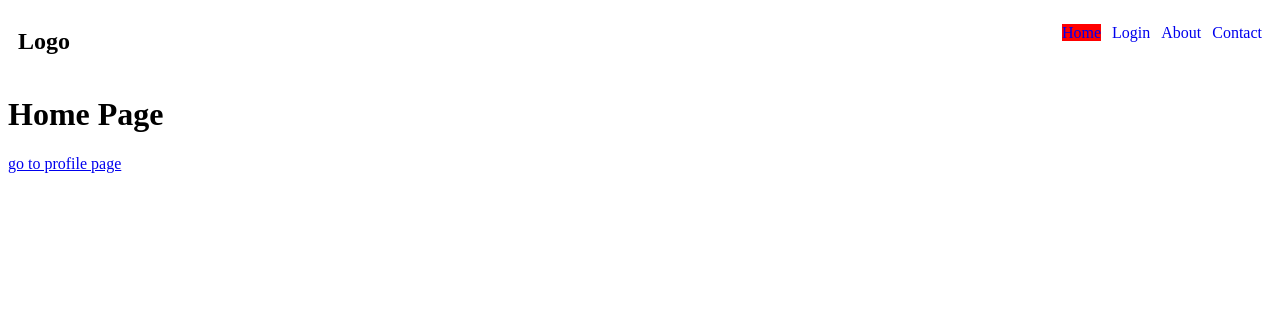
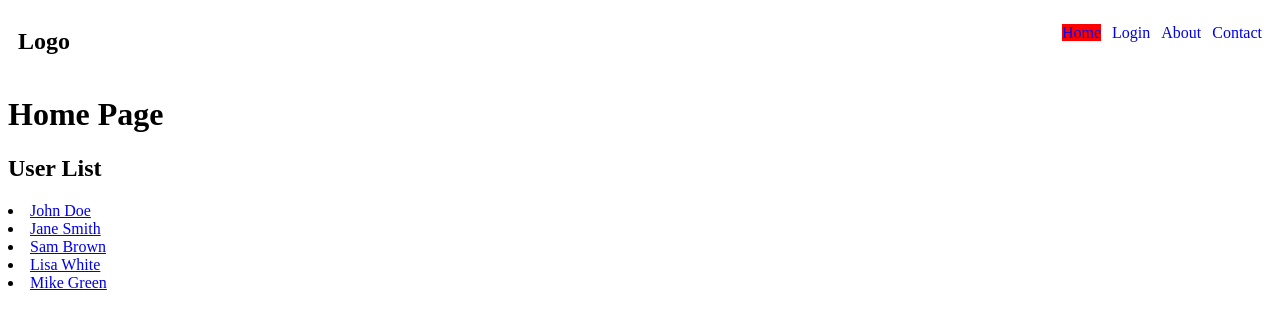
Before and after one commit to DevoScientist/Angular-Routing, an Angular app: page / in a window 1280 px wide. Shown: the top 326 px of the page. Built offline with nearby package versions, Linux system fonts and the light colour scheme.

Commit message:
completed all 3 methods of passing data from one page to other.&& Dynamic Routing concept

```diff
--- a/src/app/app.routes.ts
+++ b/src/app/app.routes.ts
@@ -5,13 +5,15 @@ import { ContactComponent } from './contact/contact.component';
 import { HomeComponent } from './home/home.component';
 import { PageNotFoundComponent } from './page-not-found/page-not-found.component';
 import { ProfileComponent } from './profile/profile.component';
+import { UserComponent } from './user/user.component';
 
 export const routes: Routes = [
     {path:'about', component:AboutComponent},
     {path:'login', component:LoginComponent},
     {path:'contact', component:ContactComponent},
     {path:'',component:HomeComponent},
-    {path:'profile',component:ProfileComponent},
+    {path:'profile',component:ProfileComponent, data:{name:"Virat Kohli"}},
+    {path:'user/:id/:name',component:UserComponent},
     {path:'**',component:PageNotFoundComponent} // ' ** ' :  is wildcard routing...
                                                 // always must be at bottom...
 ];
--- a/src/app/home/home.component.html
+++ b/src/app/home/home.component.html
@@ -1,6 +1,16 @@
 <h1>Home Page</h1>
 
-<a [routerLink]="['profile', {name:'Varun'}]">go to profile page</a>
+<!-- <a [routerLink]="['profile', {name:'Varun'}]">go to profile page</a> -->
 
 <!-- Method - 2 -->
  <!-- <button (click)="goToProfile()">Go to Profile Page</button> -->
+
+ <!-- Method 3 -->
+
+ <!-- <a routerLink="profile">go to profile page</a> -->
+
+ <h2>User List</h2>
+
+ @for (user of users; track user.id) {
+    <li><a routerLink="user/{{user.id}}/{{user.name}}">{{user.name}}</a></li>
+ }
--- a/src/app/home/home.component.ts
+++ b/src/app/home/home.component.ts
@@ -10,10 +10,44 @@ import { Route, Router, RouterLink } from '@angular/router';
 })
 export class HomeComponent {
 
-  constructor(private router:Router){}
+  // constructor(private router:Router){}
 
   // goToProfile(){
-  //   this.router.navigate(['profile'],  {ɵnormalizeQueryParams{name : 'Milk-way'}})
+  //   this.router.navigate(['profile'], {queryParams: {name: 'Milky way'}})
   // }
 
+  users = [
+    {
+      id: 1,
+      name: "John Doe",
+      age: 28,
+      email: "john.doe@example.com"
+    },
+    {
+      id: 2,
+      name: "Jane Smith",
+      age: 34,
+      email: "jane.smith@example.com"
+    },
+    {
+      id: 3,
+      name: "Sam Brown",
+      age: 22,
+      email: "sam.brown@example.com"
+    },
+    {
+      id: 4,
+      name: "Lisa White",
+      age: 40,
+      email: "lisa.white@example.com"
+    },
+    {
+      id: 5,
+      name: "Mike Green",
+      age: 30,
+      email: "mike.green@example.com"
+    }
+  ]
+
+
 }
--- a/src/app/profile/profile.component.html
+++ b/src/app/profile/profile.component.html
@@ -1 +1 @@
-<h1>Hello welcome {{userName}}!!</h1>
+<!-- <h1>Hello welcome {{userName}}!!</h1> -->
--- a/src/app/profile/profile.component.ts
+++ b/src/app/profile/profile.component.ts
@@ -1,5 +1,5 @@
 import { compileNgModule } from '@angular/compiler';
-import { Component } from '@angular/core';
+import { Component, OnInit } from '@angular/core';
 import { ActivatedRoute } from '@angular/router';
 
 @Component({
@@ -10,13 +10,26 @@ import { ActivatedRoute } from '@angular/router';
 })
 export class ProfileComponent {
 
-  userName?:string | null='';
+  // userName?:string | null='';
 
-  constructor(private route:ActivatedRoute){ }
+  // constructor(private route:ActivatedRoute){ }
 
-  ngOnInit():void{  // Automaticallu=y caled when the website is invoked
-    // this.userName=this.route.snapshot.paramMap.get('name');
-    // console.log(this.userName);
+  // ngOnInit():void{  // Automaticallu=y caled when the website is invoked
+  //   // this.userName=this.route.snapshot.paramMap.get('name');
+  //   // console.log(this.userName);
 
-  }
+  //   //----------------method 2: using buttons------------------
+  //   // this.route.queryParams.subscribe(params => {
+  //   //   this.userName=params['name']
+  //   // })
+
+  //   //-----------------method 3: direct common data passing-----------------
+  //   // this.route.data.subscribe(data=>{
+  //   //   this.userName=data['name']
+  //   //   console.log(data['name']);
+
+  //   // })
+
+
+  // }
 }
--- /dev/null
+++ b/src/app/user/user.component.html
@@ -0,0 +1 @@
+<h1>user's name is : {{name}}</h1>
--- /dev/null
+++ b/src/app/user/user.component.ts
@@ -0,0 +1,24 @@
+import { Component } from '@angular/core';
+import { ActivatedRoute } from '@angular/router';
+
+@Component({
+  selector: 'app-user',
+  imports: [],
+  templateUrl: './user.component.html',
+  styleUrl: './user.component.css'
+})
+export class UserComponent {
+
+  name:null|string=''
+
+  constructor(private route : ActivatedRoute){}
+
+  ngOnInit(){
+    this.route.params.subscribe(param=>{
+      console.log(param);
+
+      this.name=param['name']
+    })
+  }
+
+}
```
Also changed, not shown: src/app/user/user.component.css (added), 1 other file (tests, documents, lock files or other folders).
